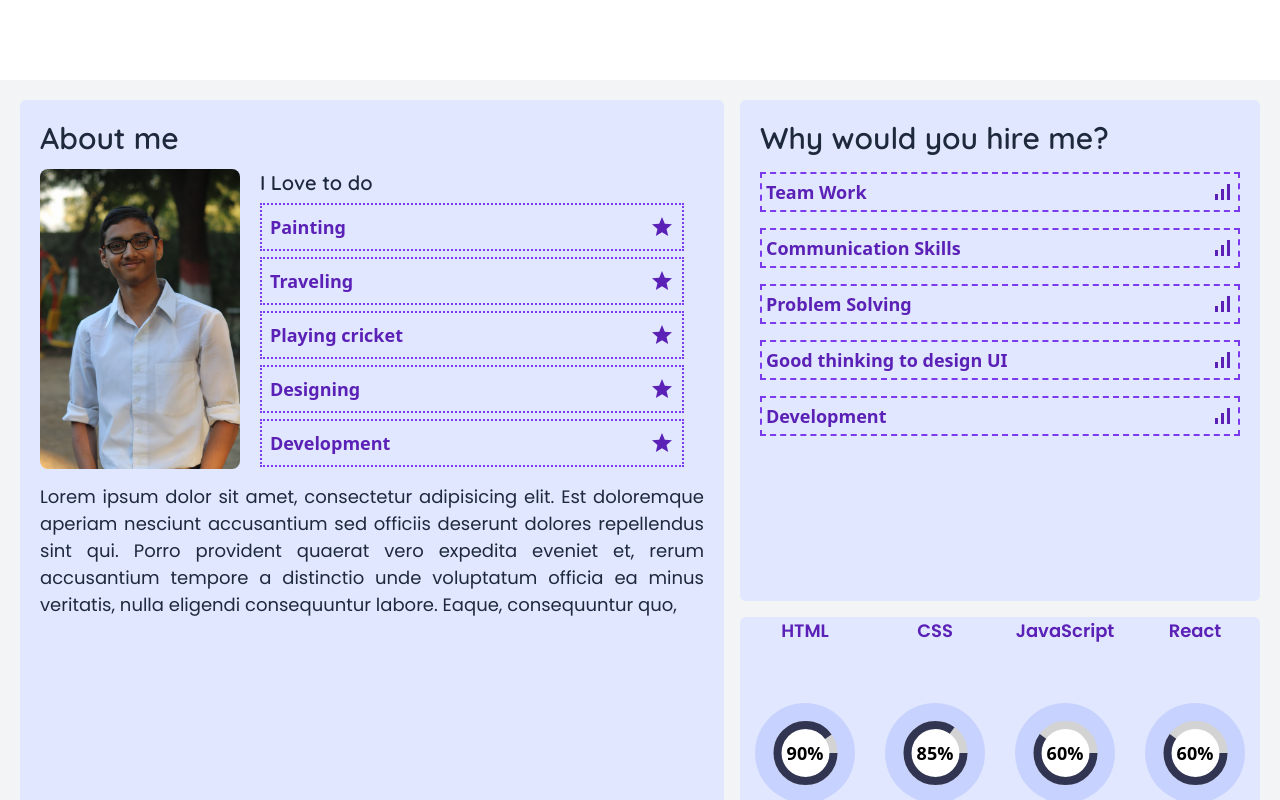
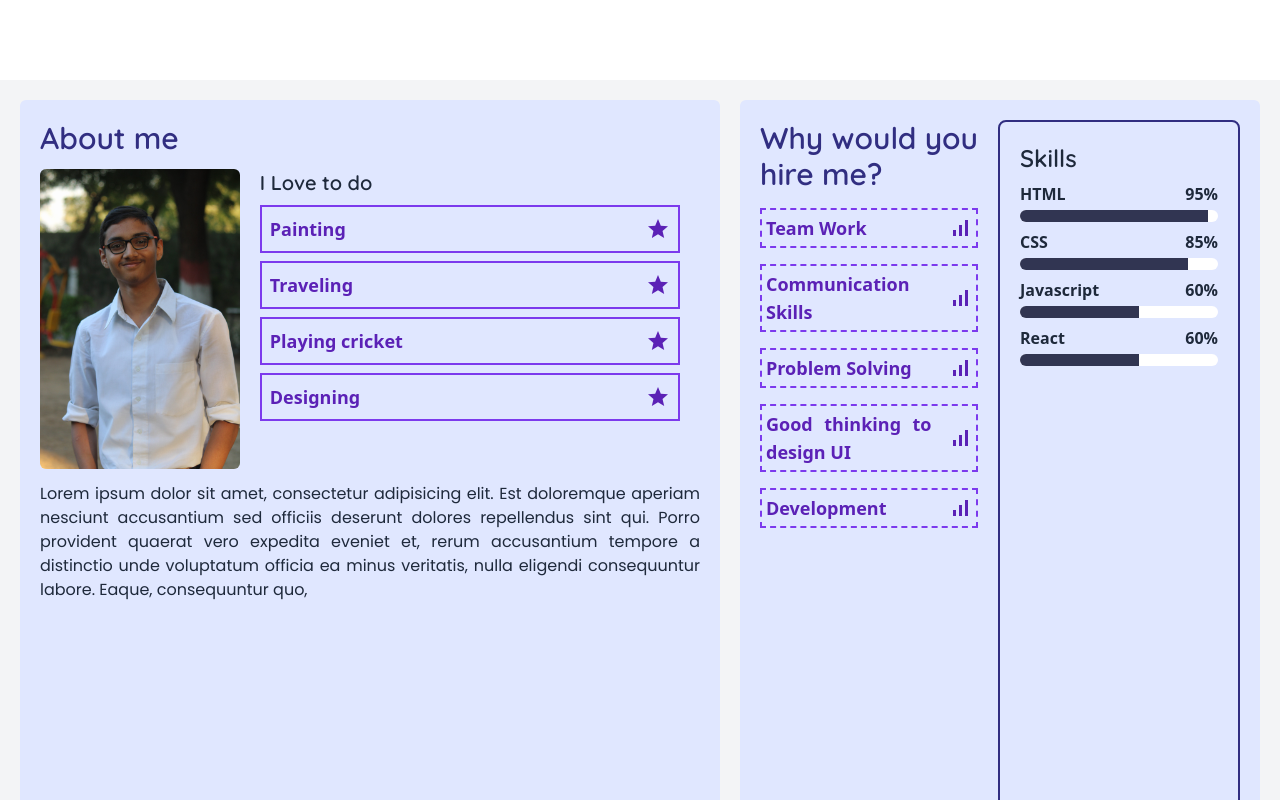
Before and after one commit to Aayush14Shah/myPortfolio, a React (Create React App) app: page / in a window 1280 px wide. Shown: the part 780-1580 px from the top of the page. Built offline with nearby package versions, Linux system fonts and the light colour scheme; the HTML template or start-up script is replaced by a standard one.

Commit message:
Changes in about page

```diff
--- a/src/Components/index.jsx
+++ b/src/Components/index.jsx
@@ -43,7 +43,7 @@ const Index = (props) => {
         <div
           ref={container}
           className={` bg-[url('/public/images/indexBg.avif')] bg-cover bg-center rounded-md h-[500px] lg:h-[500px] md:h-[500px] max-w-[calc(100%-10%)] min-w-[1000px] lg:min-w-[700px] md:max-w-[800px] md:min-w-[500px]
-          sm:max-w-[calc(100%-6%)] sm:min-w-full sm:h-full p-[2%] flex flex-row  ${
+          sm:max-w-[calc(100%-6%)] sm:min-w-full sm:h-full p-[2%]   ${
             data.mode ? "bg-indigo-100" : "bg-[#313552]"
           }  ${
             data.mode ? "text-slate-800" : "text-white"
@@ -52,7 +52,7 @@ const Index = (props) => {
           {/* Short description */}
           <div
             ref={box1}
-            className={` p-3 lg:p-8 md:p-5 sm:p-2 rounded-md leading-8`}
+            className={`p-3 lg:p-2 md:p-5 sm:p-2 rounded-md leading-8`}
           >
             <div>
               <p
@@ -64,7 +64,7 @@ const Index = (props) => {
                 className={`text-left text-5xl lg:text-4xl md:text-4xl sm:text-3xl font-semibold tracking-8 my-2 text-indigo-800 `}
               >
                 Aayush Shah.
-                <p className={`mt-4`}>I build things for the web</p>
+                <p className={`mt-4 break-words `}>I build things for the web</p>
               </p>
               <span
                 className={`text-xl sm:text-lg text-stone-800 `}
@@ -87,7 +87,7 @@ const Index = (props) => {
                 id="talk"
                 type="button"
                 onClick={() => data.scrollHandler(data.contact)}
-                className={` text-[16px] text-stone-800 transition transform ease-linear duration-150 hover:scale-110 px-[20px] sm:px-[6px] absolute bottom-10 sm:my-3 py-1 rounded-lg font-semibold border-2 border-indigo-800 hover:text-white hover:bg-violet-800 `}
+                className={` text-[16px] text-stone-800 transition transform ease-linear duration-150 hover:scale-110 px-[20px] sm:px-[6px] absolute bottom-10 sm:bottom-[25%] sm:my-3 py-1 rounded-lg font-semibold border-2 border-indigo-800 hover:text-white hover:bg-violet-800 `}
               >
                 Let's talk <ArrowOutwardIcon />
               </button>
@@ -102,9 +102,9 @@ const Index = (props) => {
           </div>
           {/* Profile Photo */}
 
-          <div className="relative Image rounded-full md:mx-[10px] my-auto md:absolute md:bottom-5 md:right-2 sm:absolute sm:bottom-6 sm:right-8 ">
+          <div className=" Image rounded-full md:mx-[10px] my-auto absolute bottom-[3%] right-[5%] ">
             <img
-              className={` shadow-indigo-600/80 shadow-2xl w-[300px] lg:max-w-[250px] lg:min-w-[200px] md:max-w-[200px] sm:max-w-[130px] h-[300px] lg:max-h-[250px] lg:min-h-[200px] md:max-h-[200px] sm:max-h-[130px] object-cover rounded-full `}
+              className={` shadow-indigo-600/80 shadow-2xl w-[250px] lg:max-w-[230px] lg:min-w-[200px] md:max-w-[200px] sm:max-w-[150px] h-[450px] lg:max-h-[430px] lg:min-h-[400px] md:max-h-[200px] sm:max-h-[150px] object-cover rounded-full my-auto `}
               src={`${process.env.PUBLIC_URL}/Images/profile.jpg`}
               alt="My profile"
             />
--- a/src/Components/section2.jsx
+++ b/src/Components/section2.jsx
@@ -6,10 +6,39 @@ import SignalCellularAltIcon from "@mui/icons-material/SignalCellularAlt";
 // import AboutPopUp from "./aboutPopUp";
 // import gsap from "gsap";
 
-
 const AboutPopUp = lazy(() => import("./aboutPopUp"));
 
 const Section2 = (props) => {
+  const defaultRangeColor = "#313552";
+  const [bars, setBars] = useState([
+    { value: 95, color: defaultRangeColor, tag: "HTML" },
+    { value: 85, color: defaultRangeColor, tag: "CSS" },
+    { value: 60, color: defaultRangeColor, tag: "Javascript" },
+    { value: 60, color: defaultRangeColor, tag: "React" },
+  ]);
+
+  useEffect(() => {
+    const animateBars = setTimeout(() => {
+      setBars((prevBars) =>
+        prevBars.map((bar) => ({
+          ...bar,
+          value: Math.min(bar.value + 1, bar.finalValue), // For animated progress
+        }))
+      );
+    }, 10);
+    return () => clearTimeout(animateBars);
+  }, [bars]);
+
+  // Define the final percentages if you want animation
+  useEffect(() => {
+    setBars([
+      { value: 0, finalValue: 95, color: defaultRangeColor, tag: "HTML" },
+      { value: 0, finalValue: 85, color: defaultRangeColor, tag: "CSS" },
+      { value: 0, finalValue: 60, color: defaultRangeColor, tag: "Javascript" },
+      { value: 0, finalValue: 60, color: defaultRangeColor, tag: "React" },
+    ]);
+  }, []);
+
   const data = useContext(AppContext);
 
   const xlMinScreenWidth = 1080;
@@ -130,21 +159,17 @@ const Section2 = (props) => {
       id: 4,
       title: "Designing",
     },
-    {
-      id: 5,
-      title: "Development",
-    },
   ];
 
   return (
     <div
       ref={props.reference}
-      className={`w-full h-screen p-5 lg:p-2 md:p-2 grid grid-rows-3 grid-flow-col lg:grid-flow-row md:grid-flow-row sm:grid-flow-row gap-4 sm:space-y-4 justify-around  ${
+      className={`w-full h-screen p-5 lg:p-2 md:p-2 grid grid-rows-3 grid-flow-col lg:grid-flow-row md:grid-flow-row sm:grid-flow-row gap-[20px] sm:space-y-4 justify-around  ${
         data.mode ? "bg-gray-100" : "bg-[#1f2235]"
       } `}
     >
       {/* {mobileScreen ? ( */}
-      <div className="sm:w-full h-auto mx-auto my-auto row-span-1 col-span-2 sm:block hidden  ">
+      <div className="sm:w-full h-auto mx-auto my-auto row-span-1 col-span-2 sm:block hidden ">
         {mobileScreen && (
           <Suspense fallback="Loading...">
             <AboutPopUp btnTitle="About Me" hobbies={hobbies} />
@@ -153,25 +178,25 @@ const Section2 = (props) => {
       </div>
       {/* ) : ( */}
       <div
-        className={`sm:hidden block text-wrap text-justify rounded-md w-full xl:w-full lg:w-full md:w-full sm:w-full h-full p-5 lg:p-5 md:p-[15px] sm:p-3 md:overflow-y-auto sm:overflow-y-auto my-auto row-span-3 lg:row-span-2 md:row-span-2
+        className={`sm:hidden block rounded-md w-full xl:w-full lg:w-full md:w-full sm:w-full h-full p-5 lg:p-5 md:p-[15px] sm:p-3 md:overflow-y-auto sm:overflow-y-auto my-auto row-span-3 lg:row-span-2 md:row-span-2
         sm:row-span-1 sm:col-span-2 mx-auto lg:mx-[5px] md:mx-[0px] sm:mx-[0px] ${
           data.mode ? "bg-indigo-100" : "bg-[#313552]"
         } ${data.mode ? "text-slate-800" : "text-white"} lg:overflow-y-scroll `}
       >
         <h1
           id="text"
-          className=" text-3xl md:text-2xl sm:text-2xl font-semibold font-stone-400   "
+          className=" text-3xl md:text-2xl sm:text-2xl font-semibold font-stone-400 text-indigo-900  "
         >
           {/* bg-gradient-to-r from-pink-500 to-violet-500 bg-clip-text text-transparent */}
           About me
         </h1>
         <div className="my-[2%] flex md:flex-col justify-between  ">
           <img
-            className=" block w-[250px] h-[350px] xl:w-[200px] xl:h-[300px] lg:w-[180px] lg:h-[265px] md:w-[180px] md:h-[250px] rounded-lg "
+            className=" block w-[250px] h-[350px] xl:w-[200px] xl:h-[300px] lg:w-[180px] lg:h-[265px] md:w-[180px] md:h-[250px] rounded-md "
             src={`${process.env.PUBLIC_URL}/Images/profile2.jpg`}
             alt="My profile"
           />
-          <div className="w-[300px] lg:w-full xl:w-full md:w-full mx-[3%] md:mx-[1%] lg:space-y-1 xl:space-y-1.5 space-y-4  ">
+          <div className="w-[calc(100%-5%)] lg:w-full xl:w-full md:w-full mx-[3%] md:mx-[1%] space-y-2  ">
             <h1
               className={`text-xl font-semibold text-black ${
                 data.mode ? "text-slate-800" : "text-white"
@@ -183,7 +208,7 @@ const Section2 = (props) => {
               <div
                 id="hobby"
                 key={item.id}
-                className={`text-lg lg:text-sm font-semibold p-2 border-dotted flex justify-between ${
+                className={`text-lg lg:text-sm font-semibold p-2 border flex justify-between  ${
                   data.mode
                     ? "text-violet-800 border-2 border-violet-600"
                     : "text-yellow-500 border-2 border-amber-500"
@@ -195,7 +220,7 @@ const Section2 = (props) => {
             ))}
           </div>
         </div>
-        <p className="my-2 text-lg sm:text-sm font-blue-500 leading-8 xl:leading-normal sm:leading-2 xl:tracking-normal tracking-wide sm:tracking-medium text-justify sm:line-clamp-2 md:line-clamp-8">
+        <p className="my-2 text-[16px] sm:text-sm font-blue-500 leading-8 xl:leading-normal sm:leading-2 xl:tracking-normal tracking-wide sm:tracking-medium text-justify sm:line-clamp-2 md:line-clamp-8">
           Lorem ipsum dolor sit amet, consectetur adipisicing elit. Est
           doloremque aperiam nesciunt accusantium sed officiis deserunt dolores
           repellendus sint qui. Porro provident quaerat vero expedita eveniet
@@ -206,11 +231,12 @@ const Section2 = (props) => {
       </div>
       {/* )} */}
       <div
-        className={`rounded-md text-justify w-[800px] xl:w-[520px] lg:w-[320px] md:w-[300px] sm:w-[calc(100%-10px)] h-full  p-5 lg:p-5 md:p-[15px] sm:p-3 md:overflow-y-auto sm:overflow-y-auto my-auto col-span-2 lg:col-span-1 md:col-span-1 sm:row-span-1 sm:col-span-2 row-span-2 sm:row-span-2 lg:row-span-2 md:row-span-2 mx-auto lg:mx-[5px] -sm:mx-auto ${
+        className={`rounded-md text-justify w-[800px] xl:w-[520px] lg:w-[320px] md:w-[300px] sm:w-[calc(100%-10px)] h-full  p-5 lg:p-5 md:p-[15px] sm:p-3 md:overflow-y-auto sm:overflow-y-auto my-auto col-span-2 lg:col-span-1 md:col-span-1 sm:col-span-2 row-span-3 sm:row-span-2 lg:row-span-2 md:row-span-2 mx-auto lg:mx-[5px] -sm:mx-auto ${
           data.mode ? "bg-indigo-100" : "bg-[#313552]"
-        } ${data.mode ? "text-slate-800" : "text-white"}  `}
+        } ${data.mode ? "text-slate-800" : "text-white"} flex gap-[20px] `}
       >
-        <h1 className=" text-3xl md:text-2xl sm:text-2xl font-semibold font-stone-400 w-auto">
+        <div className="w-full ">
+          <h1 className="text-indigo-900 text-3xl md:text-2xl sm:text-2xl font-semibold font-stone-400">
             Why would you hire me?
           </h1>
           {skills.map((item) => (
@@ -231,7 +257,37 @@ const Section2 = (props) => {
             </div>
           ))}
         </div>
+        {/* Programming skills */}
+        <div className="content w-full p-5 rounded-lg border-2 border-indigo-900">
+          <h1 className="text-2xl font-semibold text-indigo-00">Skills</h1>
           <div
+            className={`w-full sm:w-[calc(100%-10px)] sm:mx-auto rounded-md  ${
+              data.mode ? "bg-indigo-100" : "bg-[#313552]"
+            } ${data.mode ? "text-slate-800" : "text-black"}`}
+          >
+            {bars.map((bar) => (
+              <div key={bar.tag} className="my-2">
+                <div className="flex my-1 justify-between">
+                  <span className="font-semibold">{bar.tag}</span>
+                  <span className="font-semibold">{bar.value}%</span>
+                </div>
+                <div className="w-full bg-white h-3 rounded-lg overflow-hidden">
+                  <div
+                    className="h-full"
+                    style={{
+                      width: `${bar.value}%`,
+                      backgroundColor: bar.color,
+                      transition: "width 1s ease",
+                    }}
+                  ></div>
+                </div>
+              </div>
+            ))}
+          </div>
+        </div>
+      </div>
+      {/* Programming skills */}
+      {/* <div
         className={`w-full sm:w-[calc(100%-10px)] sm:mx-auto rounded-md row-span-1 lg:row-span-1 col-span-2 sm:row-span-1 sm:col-span-2  grid grid-cols-4 ${
           data.mode ? "bg-indigo-100" : "bg-[#313552]"
         } ${data.mode ? "text-slate-800" : "text-black"}  `}
@@ -259,7 +315,7 @@ const Section2 = (props) => {
               data.mode ? "bg-indigo-200" : "bg-[#1f2235]"
             }`}
           >
-            <div className="mx-auto flex items-center justify-center w-[90px] xl:w-[65px] xl:h-[65px] h-[90px] lg:w-[80px] sm:w-[60px] lg:h-[80px] md:w-[80px] md:h-[80px] sm:w-[60px] sm:h-[60px]">
+            <div className="mx-auto flex items-center justify-center w-[90px] xl:w-[65px] xl:h-[65px] h-[90px] lg:w-[80px] lg:h-[80px] md:w-[80px] md:h-[80px] sm:w-[60px] sm:h-[60px]">
               <svg>
                 <circle
                   cx="50%"
@@ -293,7 +349,7 @@ const Section2 = (props) => {
             </div>
           </div>
         ))}
-      </div>
+      </div> */}
     </div>
   );
 };
```
Lines whose indentation alone changed are shown as unchanged.
